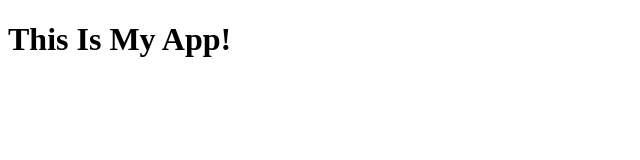
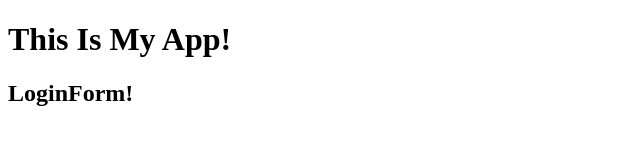
Before and after one commit to kashifanwar313/Myappsample, a plain HTML site: page index.html in a window 1280 px wide. Shown: the whole page, without its empty margins (0-640 px from the left). Drawn offline with Linux system fonts and the light colour scheme.

Commit message:
Add Login Form

```diff
--- a/index.html
+++ b/index.html
@@ -8,5 +8,6 @@
 </head>
 <body>
 	<h1>This Is My App!</h1>
+	<h2>LoginForm!</h2>
 </body>
 </html>
```
Also changed, not shown: login.html (added, +1 -0 lines).
